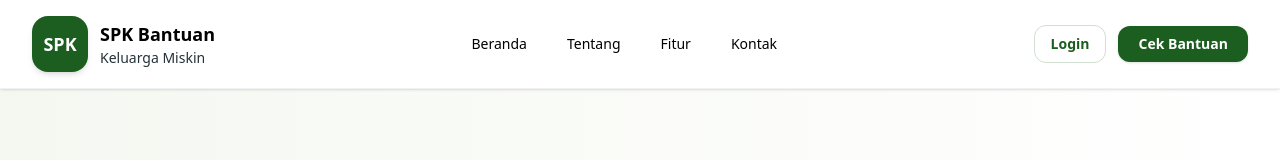
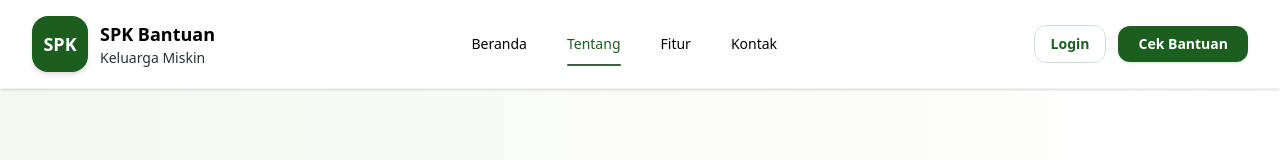
Before and after one commit to igaramadana/FE_SPKBantuanKeluargaMiskin, a Next.js app: page /tentang in a window 1280 px wide. Shown: the top 160 px of the page. Built offline with nearby package versions, Linux system fonts and the light colour scheme.

Commit message:
feat: enhance LandingNavbar with active link detection and update landingNavigation structure

```diff
--- a/components/landing/LandingNavbar.tsx
+++ b/components/landing/LandingNavbar.tsx
@@ -1,8 +1,26 @@
+"use client";
+
 import Link from "next/link";
+import { usePathname } from "next/navigation";
+
 import { landingBrand, landingNavigation } from "@/constants/landing";
 import { cn } from "@/lib/cn";
 
 export function LandingNavbar() {
+  const pathname = usePathname();
+
+  function isActive(href: string) {
+    if (href === "/") {
+      return pathname === "/";
+    }
+
+    if (href.startsWith("/#")) {
+      return false;
+    }
+
+    return pathname === href || pathname.startsWith(`${href}/`);
+  }
+
   return (
     <header className="sticky top-0 z-50 border-b border-black/5 bg-white shadow-sm">
       <nav className="mx-auto flex h-[88px] max-w-7xl items-center justify-between px-5 md:px-8">
@@ -20,22 +38,26 @@ export function LandingNavbar() {
         </Link>
 
         <div className="hidden items-center gap-10 text-sm font-medium text-black md:flex">
-          {landingNavigation.map((item) => (
-            <a
+          {landingNavigation.map((item) => {
+            const active = isActive(item.href);
+
+            return (
+              <Link
                 key={item.href}
                 href={item.href}
                 className={cn(
                   "relative transition hover:text-[#1B5E20]",
-                item.active && "text-[#1B5E20]"
+                  active && "text-[#1B5E20]"
                 )}
               >
                 {item.label}
 
-              {item.active && (
+                {active && (
                   <span className="absolute -bottom-3 left-0 h-[2px] w-full rounded-full bg-[#3E5F44]" />
                 )}
-            </a>
-          ))}
+              </Link>
+            );
+          })}
         </div>
 
         <div className="flex items-center gap-3">
--- a/constants/landing.ts
+++ b/constants/landing.ts
@@ -13,22 +13,22 @@ export const landingNavigation = [
   {
     label: "Beranda",
     href: "/",
-    active: false,
+    match: "/",
   },
   {
     label: "Tentang",
     href: "/tentang",
-    active: false,
+    match: "/tentang",
   },
   {
     label: "Fitur",
-    href: "#fitur",
-    active: false,
+    href: "/#fitur",
+    match: "/#fitur",
   },
   {
     label: "Kontak",
-    href: "#kontak",
-    active: false,
+    href: "/#kontak",
+    match: "/#kontak",
   },
 ];
 
```
Lines whose indentation alone changed are shown as unchanged.
